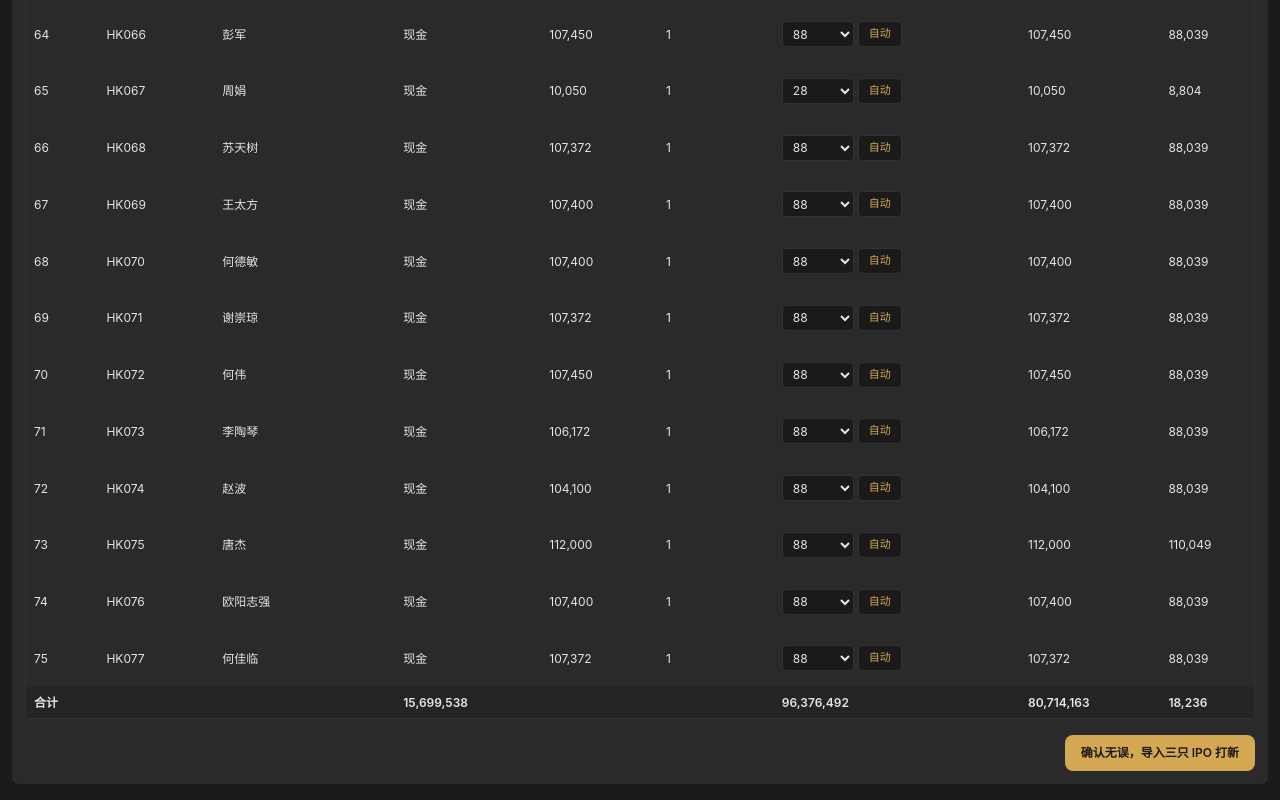
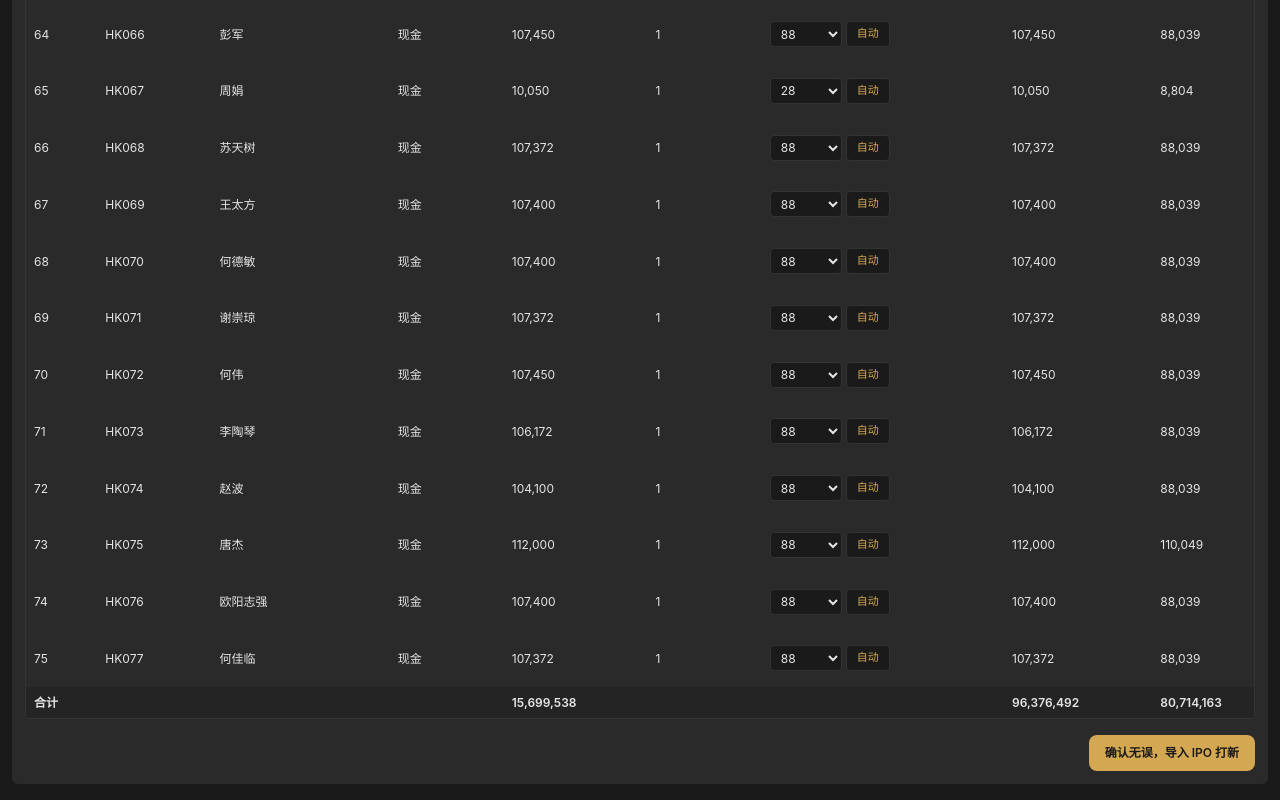
Before and after one commit to xieyajun32-oss/hkipo-admin, a React (Vite) app in the folder frontend/: page /admin/ipo-template in a window 1280 px wide. Shown: the part 5289-6089 px from the top of the page. Built offline with nearby package versions, Linux system fonts and the light colour scheme; sample sign-in values are in the browser's storage.

Commit message:
修正溜溜梅模板展示文案

```diff
--- a/frontend/src/pages/IpoTemplate.jsx
+++ b/frontend/src/pages/IpoTemplate.jsx
@@ -965,6 +965,7 @@ export default function IpoTemplate() {
                 <td className="px-2 py-2 font-semibold">合计</td>
                 <td />
                 <td />
+                <td />
                 <td className="px-2 py-2 font-semibold">{fmt(totals.capital, 0)}</td>
                 <td />
                 <td />
@@ -991,7 +992,7 @@ export default function IpoTemplate() {
             className="px-4 py-2 rounded-lg text-sm font-semibold disabled:opacity-60"
             style={{ background: 'var(--accent)', color: '#1a1a1a' }}
           >
-            {saving ? '正在导入...' : '确认无误，导入三只 IPO 打新'}
+            {saving ? '正在导入...' : '确认无误，导入 IPO 打新'}
           </button>
         </div>
       </section>
```
